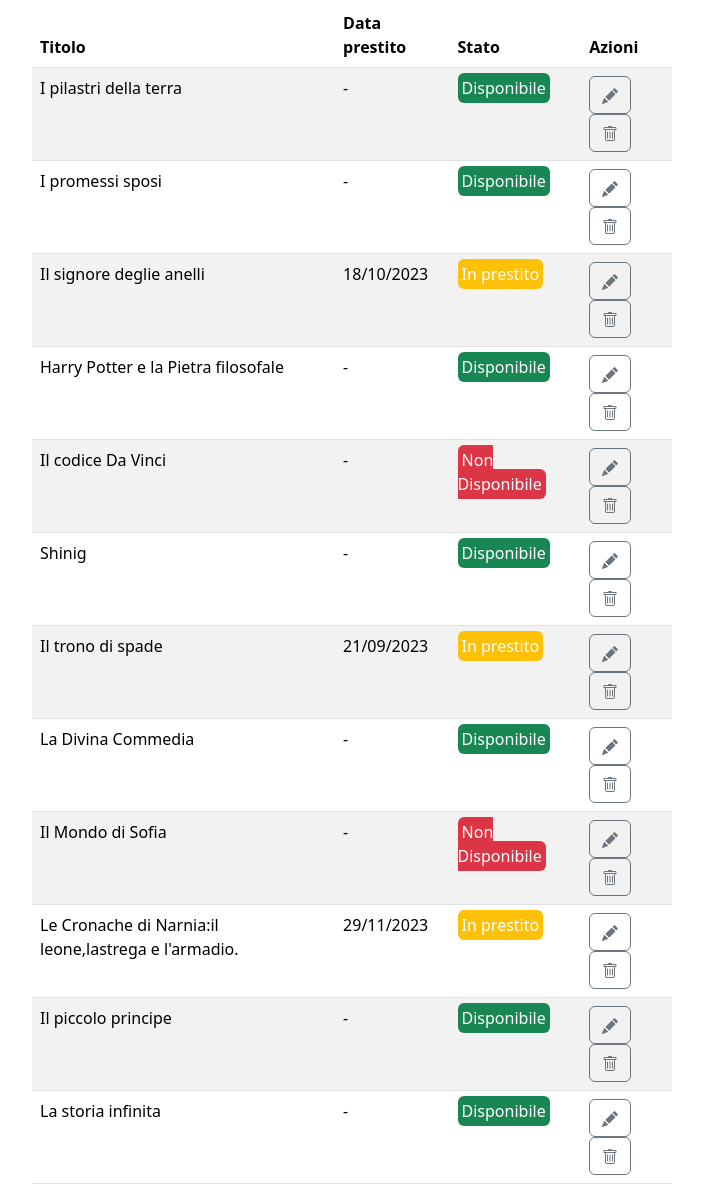
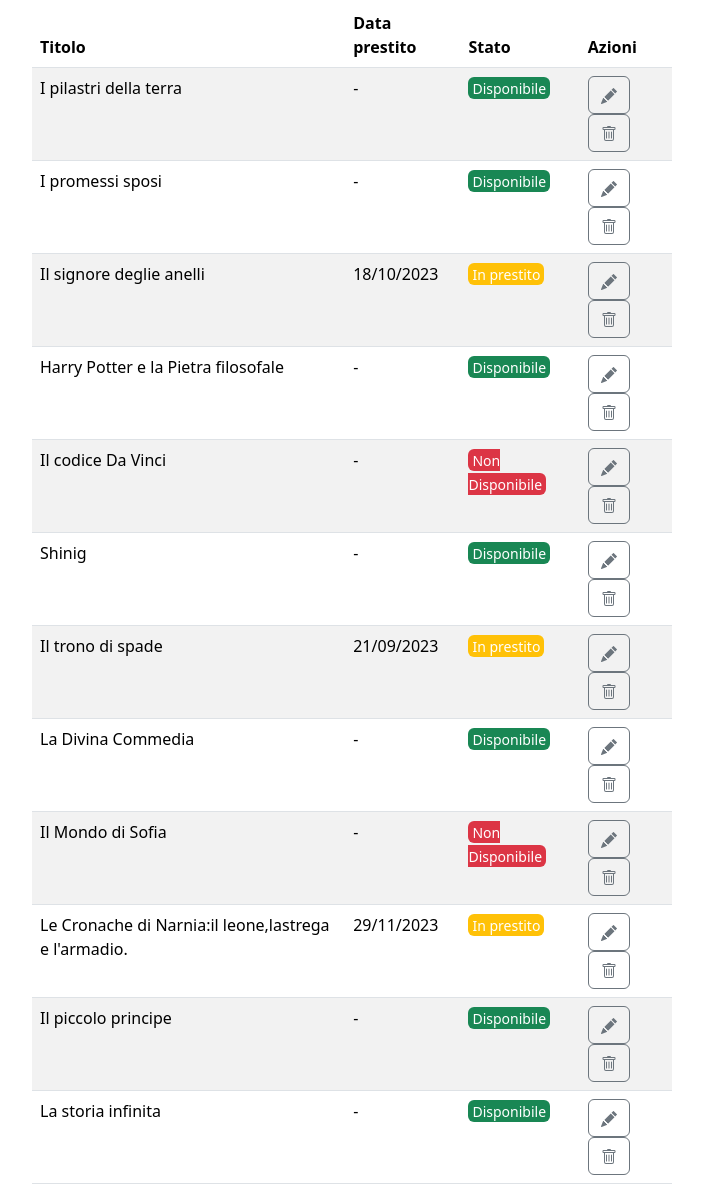
Before and after one commit to DaniPrr90/html-css-bootstrap-dashboard, a plain HTML site: page index.html in a window 1280 px wide. Shown: the part 143-1343 px from the top of the page, without its empty margins (288-991 px from the left). Drawn offline with nearby package versions, Linux system fonts and the light colour scheme.

Commit message:
add:modifiche ultimate

```diff
--- a/index.html
+++ b/index.html
@@ -71,7 +71,7 @@
             <tr>
                 <td>I pilastri della terra</td>
                 <td>-</td>
-                <td> <span class="bg-success rounded text-white p-1">Disponibile</span></td>
+                <td> <span class="bg-success rounded text-white px-1"> <small>Disponibile</small></span></td>
                 <td><button type="button" class="btn btn-outline-secondary"><svg xmlns="http://www.w3.org/2000/svg" width="16" height="16" fill="currentColor" class="bi bi-pencil-fill" viewBox="0 0 16 16">
                     <path d="M12.854.146a.5.5 0 0 0-.707 0L10.5 1.793 14.207 5.5l1.647-1.646a.5.5 0 0 0 0-.708zm.646 6.061L9.793 2.5 3.293 9H3.5a.5.5 0 0 1 .5.5v.5h.5a.5.5 0 0 1 .5.5v.5h.5a.5.5 0 0 1 .5.5v.5h.5a.5.5 0 0 1 .5.5v.207zm-7.468 7.468A.5.5 0 0 1 6 13.5V13h-.5a.5.5 0 0 1-.5-.5V12h-.5a.5.5 0 0 1-.5-.5V11h-.5a.5.5 0 0 1-.5-.5V10h-.5a.5.5 0 0 1-.175-.032l-.179.178a.5.5 0 0 0-.11.168l-2 5a.5.5 0 0 0 .65.65l5-2a.5.5 0 0 0 .168-.11z"/>
                   </svg></button>
@@ -84,7 +84,7 @@
             <tr>
                 <td>I promessi sposi</td>
                 <td>-</td>
-                <td> <span class="bg-success rounded text-white p-1">Disponibile</span></td>
+                <td> <span class="bg-success rounded text-white px-1"><small>Disponibile</small></span></td>
                 <td><button type="button" class="btn btn-outline-secondary"><svg xmlns="http://www.w3.org/2000/svg" width="16" height="16" fill="currentColor" class="bi bi-pencil-fill" viewBox="0 0 16 16">
                     <path d="M12.854.146a.5.5 0 0 0-.707 0L10.5 1.793 14.207 5.5l1.647-1.646a.5.5 0 0 0 0-.708zm.646 6.061L9.793 2.5 3.293 9H3.5a.5.5 0 0 1 .5.5v.5h.5a.5.5 0 0 1 .5.5v.5h.5a.5.5 0 0 1 .5.5v.5h.5a.5.5 0 0 1 .5.5v.207zm-7.468 7.468A.5.5 0 0 1 6 13.5V13h-.5a.5.5 0 0 1-.5-.5V12h-.5a.5.5 0 0 1-.5-.5V11h-.5a.5.5 0 0 1-.5-.5V10h-.5a.5.5 0 0 1-.175-.032l-.179.178a.5.5 0 0 0-.11.168l-2 5a.5.5 0 0 0 .65.65l5-2a.5.5 0 0 0 .168-.11z"/>
                   </svg></button>
@@ -97,7 +97,7 @@
             <tr>
                 <td>Il signore deglie anelli</td>
                 <td>18/10/2023</td>
-                <td> <span class="bg-warning rounded text-white p-1">In prestito</span></td>
+                <td> <span class="bg-warning rounded text-white px-1"><small>In prestito</small></span></td>
                 <td><button type="button" class="btn btn-outline-secondary"><svg xmlns="http://www.w3.org/2000/svg" width="16" height="16" fill="currentColor" class="bi bi-pencil-fill" viewBox="0 0 16 16">
                     <path d="M12.854.146a.5.5 0 0 0-.707 0L10.5 1.793 14.207 5.5l1.647-1.646a.5.5 0 0 0 0-.708zm.646 6.061L9.793 2.5 3.293 9H3.5a.5.5 0 0 1 .5.5v.5h.5a.5.5 0 0 1 .5.5v.5h.5a.5.5 0 0 1 .5.5v.5h.5a.5.5 0 0 1 .5.5v.207zm-7.468 7.468A.5.5 0 0 1 6 13.5V13h-.5a.5.5 0 0 1-.5-.5V12h-.5a.5.5 0 0 1-.5-.5V11h-.5a.5.5 0 0 1-.5-.5V10h-.5a.5.5 0 0 1-.175-.032l-.179.178a.5.5 0 0 0-.11.168l-2 5a.5.5 0 0 0 .65.65l5-2a.5.5 0 0 0 .168-.11z"/>
                   </svg></button>
@@ -110,7 +110,7 @@
             <tr>
                 <td>Harry Potter e la Pietra filosofale</td>
                 <td>-</td>
-                <td> <span class="bg-success rounded text-white p-1">Disponibile</span></td>
+                <td> <span class="bg-success rounded text-white px-1"><small>Disponibile</small></span></td>
                 <td><button type="button" class="btn btn-outline-secondary"><svg xmlns="http://www.w3.org/2000/svg" width="16" height="16" fill="currentColor" class="bi bi-pencil-fill" viewBox="0 0 16 16">
                     <path d="M12.854.146a.5.5 0 0 0-.707 0L10.5 1.793 14.207 5.5l1.647-1.646a.5.5 0 0 0 0-.708zm.646 6.061L9.793 2.5 3.293 9H3.5a.5.5 0 0 1 .5.5v.5h.5a.5.5 0 0 1 .5.5v.5h.5a.5.5 0 0 1 .5.5v.5h.5a.5.5 0 0 1 .5.5v.207zm-7.468 7.468A.5.5 0 0 1 6 13.5V13h-.5a.5.5 0 0 1-.5-.5V12h-.5a.5.5 0 0 1-.5-.5V11h-.5a.5.5 0 0 1-.5-.5V10h-.5a.5.5 0 0 1-.175-.032l-.179.178a.5.5 0 0 0-.11.168l-2 5a.5.5 0 0 0 .65.65l5-2a.5.5 0 0 0 .168-.11z"/>
                   </svg></button>
@@ -124,7 +124,7 @@
             <tr>
                 <td>Il codice Da Vinci</td>
                 <td>-</td>
-                <td> <span class="bg-danger rounded text-white p-1">Non Disponibile</span></td>
+                <td> <span class="bg-danger rounded text-white px-1"><small>Non Disponibile</small></span></td>
                 <td><button type="button" class="btn btn-outline-secondary"><svg xmlns="http://www.w3.org/2000/svg" width="16" height="16" fill="currentColor" class="bi bi-pencil-fill" viewBox="0 0 16 16">
                     <path d="M12.854.146a.5.5 0 0 0-.707 0L10.5 1.793 14.207 5.5l1.647-1.646a.5.5 0 0 0 0-.708zm.646 6.061L9.793 2.5 3.293 9H3.5a.5.5 0 0 1 .5.5v.5h.5a.5.5 0 0 1 .5.5v.5h.5a.5.5 0 0 1 .5.5v.5h.5a.5.5 0 0 1 .5.5v.207zm-7.468 7.468A.5.5 0 0 1 6 13.5V13h-.5a.5.5 0 0 1-.5-.5V12h-.5a.5.5 0 0 1-.5-.5V11h-.5a.5.5 0 0 1-.5-.5V10h-.5a.5.5 0 0 1-.175-.032l-.179.178a.5.5 0 0 0-.11.168l-2 5a.5.5 0 0 0 .65.65l5-2a.5.5 0 0 0 .168-.11z"/>
                   </svg></button>
@@ -137,7 +137,7 @@
             <tr>
                 <td>Shinig</td>
                 <td>-</td>
-                <td> <span class="bg-success rounded text-white p-1">Disponibile</span></td>
+                <td> <span class="bg-success rounded text-white px-1"><small>Disponibile</small></span></td>
                 <td><button type="button" class="btn btn-outline-secondary"><svg xmlns="http://www.w3.org/2000/svg" width="16" height="16" fill="currentColor" class="bi bi-pencil-fill" viewBox="0 0 16 16">
                     <path d="M12.854.146a.5.5 0 0 0-.707 0L10.5 1.793 14.207 5.5l1.647-1.646a.5.5 0 0 0 0-.708zm.646 6.061L9.793 2.5 3.293 9H3.5a.5.5 0 0 1 .5.5v.5h.5a.5.5 0 0 1 .5.5v.5h.5a.5.5 0 0 1 .5.5v.5h.5a.5.5 0 0 1 .5.5v.207zm-7.468 7.468A.5.5 0 0 1 6 13.5V13h-.5a.5.5 0 0 1-.5-.5V12h-.5a.5.5 0 0 1-.5-.5V11h-.5a.5.5 0 0 1-.5-.5V10h-.5a.5.5 0 0 1-.175-.032l-.179.178a.5.5 0 0 0-.11.168l-2 5a.5.5 0 0 0 .65.65l5-2a.5.5 0 0 0 .168-.11z"/>
                   </svg></button>
@@ -150,7 +150,7 @@
             <tr>
                 <td>Il trono di spade</td>
                 <td>21/09/2023</td>
-                <td> <span class="bg-warning rounded text-white p-1">In prestito</span></td>
+                <td> <span class="bg-warning rounded text-white px-1"><small>In prestito</small></span></td>
                 <td><button type="button" class="btn btn-outline-secondary"><svg xmlns="http://www.w3.org/2000/svg" width="16" height="16" fill="currentColor" class="bi bi-pencil-fill" viewBox="0 0 16 16">
                     <path d="M12.854.146a.5.5 0 0 0-.707 0L10.5 1.793 14.207 5.5l1.647-1.646a.5.5 0 0 0 0-.708zm.646 6.061L9.793 2.5 3.293 9H3.5a.5.5 0 0 1 .5.5v.5h.5a.5.5 0 0 1 .5.5v.5h.5a.5.5 0 0 1 .5.5v.5h.5a.5.5 0 0 1 .5.5v.207zm-7.468 7.468A.5.5 0 0 1 6 13.5V13h-.5a.5.5 0 0 1-.5-.5V12h-.5a.5.5 0 0 1-.5-.5V11h-.5a.5.5 0 0 1-.5-.5V10h-.5a.5.5 0 0 1-.175-.032l-.179.178a.5.5 0 0 0-.11.168l-2 5a.5.5 0 0 0 .65.65l5-2a.5.5 0 0 0 .168-.11z"/>
                   </svg></button>
@@ -163,7 +163,7 @@
             <tr>
                 <td>La Divina Commedia</td>
                 <td>-</td>
-                <td> <span class="bg-success rounded text-white p-1">Disponibile</span></td>
+                <td> <span class="bg-success rounded text-white px-1"><small>Disponibile</small></span></td>
                 <td><button type="button" class="btn btn-outline-secondary"><svg xmlns="http://www.w3.org/2000/svg" width="16" height="16" fill="currentColor" class="bi bi-pencil-fill" viewBox="0 0 16 16">
                     <path d="M12.854.146a.5.5 0 0 0-.707 0L10.5 1.793 14.207 5.5l1.647-1.646a.5.5 0 0 0 0-.708zm.646 6.061L9.793 2.5 3.293 9H3.5a.5.5 0 0 1 .5.5v.5h.5a.5.5 0 0 1 .5.5v.5h.5a.5.5 0 0 1 .5.5v.5h.5a.5.5 0 0 1 .5.5v.207zm-7.468 7.468A.5.5 0 0 1 6 13.5V13h-.5a.5.5 0 0 1-.5-.5V12h-.5a.5.5 0 0 1-.5-.5V11h-.5a.5.5 0 0 1-.5-.5V10h-.5a.5.5 0 0 1-.175-.032l-.179.178a.5.5 0 0 0-.11.168l-2 5a.5.5 0 0 0 .65.65l5-2a.5.5 0 0 0 .168-.11z"/>
                   </svg></button>
@@ -176,7 +176,7 @@
             <tr>
                 <td>Il Mondo di Sofia</td>
                 <td>-</td>
-                <td> <span class="bg-danger rounded text-white p-1">Non Disponibile</span></td>
+                <td> <span class="bg-danger rounded text-white px-1"><small>Non Disponibile</small></span></td>
                 <td><button type="button" class="btn btn-outline-secondary"><svg xmlns="http://www.w3.org/2000/svg" width="16" height="16" fill="currentColor" class="bi bi-pencil-fill" viewBox="0 0 16 16">
                     <path d="M12.854.146a.5.5 0 0 0-.707 0L10.5 1.793 14.207 5.5l1.647-1.646a.5.5 0 0 0 0-.708zm.646 6.061L9.793 2.5 3.293 9H3.5a.5.5 0 0 1 .5.5v.5h.5a.5.5 0 0 1 .5.5v.5h.5a.5.5 0 0 1 .5.5v.5h.5a.5.5 0 0 1 .5.5v.207zm-7.468 7.468A.5.5 0 0 1 6 13.5V13h-.5a.5.5 0 0 1-.5-.5V12h-.5a.5.5 0 0 1-.5-.5V11h-.5a.5.5 0 0 1-.5-.5V10h-.5a.5.5 0 0 1-.175-.032l-.179.178a.5.5 0 0 0-.11.168l-2 5a.5.5 0 0 0 .65.65l5-2a.5.5 0 0 0 .168-.11z"/>
                   </svg></button>
@@ -189,7 +189,7 @@
             <tr>
                 <td>Le Cronache di Narnia:il leone,lastrega e l'armadio.</td>
                 <td>29/11/2023</td>
-                <td> <span class="bg-warning rounded text-white p-1">In prestito</span></td>
+                <td> <span class="bg-warning rounded text-white px-1"><small>In prestito</small></span></td>
                 <td><button type="button" class="btn btn-outline-secondary"><svg xmlns="http://www.w3.org/2000/svg" width="16" height="16" fill="currentColor" class="bi bi-pencil-fill" viewBox="0 0 16 16">
                     <path d="M12.854.146a.5.5 0 0 0-.707 0L10.5 1.793 14.207 5.5l1.647-1.646a.5.5 0 0 0 0-.708zm.646 6.061L9.793 2.5 3.293 9H3.5a.5.5 0 0 1 .5.5v.5h.5a.5.5 0 0 1 .5.5v.5h.5a.5.5 0 0 1 .5.5v.5h.5a.5.5 0 0 1 .5.5v.207zm-7.468 7.468A.5.5 0 0 1 6 13.5V13h-.5a.5.5 0 0 1-.5-.5V12h-.5a.5.5 0 0 1-.5-.5V11h-.5a.5.5 0 0 1-.5-.5V10h-.5a.5.5 0 0 1-.175-.032l-.179.178a.5.5 0 0 0-.11.168l-2 5a.5.5 0 0 0 .65.65l5-2a.5.5 0 0 0 .168-.11z"/>
                   </svg></button>
@@ -202,7 +202,7 @@
             <tr>
                 <td>Il piccolo principe</td>
                 <td>-</td>
-                <td> <span class="bg-success rounded text-white p-1">Disponibile</span></td>
+                <td> <span class="bg-success rounded text-white px-1"><small>Disponibile</small></span></td>
                 <td><button type="button" class="btn btn-outline-secondary"><svg xmlns="http://www.w3.org/2000/svg" width="16" height="16" fill="currentColor" class="bi bi-pencil-fill" viewBox="0 0 16 16">
                     <path d="M12.854.146a.5.5 0 0 0-.707 0L10.5 1.793 14.207 5.5l1.647-1.646a.5.5 0 0 0 0-.708zm.646 6.061L9.793 2.5 3.293 9H3.5a.5.5 0 0 1 .5.5v.5h.5a.5.5 0 0 1 .5.5v.5h.5a.5.5 0 0 1 .5.5v.5h.5a.5.5 0 0 1 .5.5v.207zm-7.468 7.468A.5.5 0 0 1 6 13.5V13h-.5a.5.5 0 0 1-.5-.5V12h-.5a.5.5 0 0 1-.5-.5V11h-.5a.5.5 0 0 1-.5-.5V10h-.5a.5.5 0 0 1-.175-.032l-.179.178a.5.5 0 0 0-.11.168l-2 5a.5.5 0 0 0 .65.65l5-2a.5.5 0 0 0 .168-.11z"/>
                   </svg></button>
@@ -215,7 +215,7 @@
             <tr>
                 <td>La storia infinita</td>
                 <td>-</td>
-                <td> <span class="bg-success rounded text-white p-1">Disponibile</span></td>
+                <td> <span class="bg-success rounded text-white px-1"><small>Disponibile</small></span></td>
                 <td><button type="button" class="btn btn-outline-secondary"><svg xmlns="http://www.w3.org/2000/svg" width="16" height="16" fill="currentColor" class="bi bi-pencil-fill" viewBox="0 0 16 16">
                     <path d="M12.854.146a.5.5 0 0 0-.707 0L10.5 1.793 14.207 5.5l1.647-1.646a.5.5 0 0 0 0-.708zm.646 6.061L9.793 2.5 3.293 9H3.5a.5.5 0 0 1 .5.5v.5h.5a.5.5 0 0 1 .5.5v.5h.5a.5.5 0 0 1 .5.5v.5h.5a.5.5 0 0 1 .5.5v.207zm-7.468 7.468A.5.5 0 0 1 6 13.5V13h-.5a.5.5 0 0 1-.5-.5V12h-.5a.5.5 0 0 1-.5-.5V11h-.5a.5.5 0 0 1-.5-.5V10h-.5a.5.5 0 0 1-.175-.032l-.179.178a.5.5 0 0 0-.11.168l-2 5a.5.5 0 0 0 .65.65l5-2a.5.5 0 0 0 .168-.11z"/>
                   </svg></button>
```
